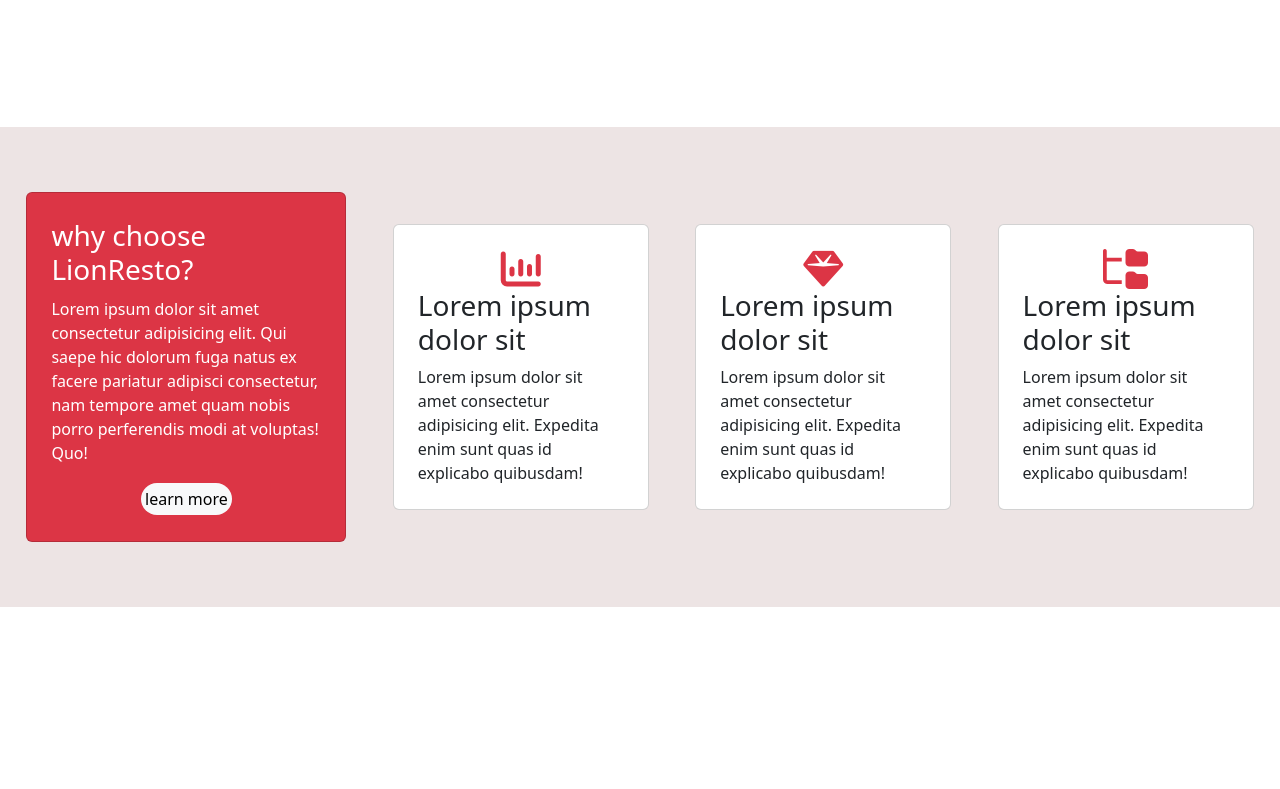
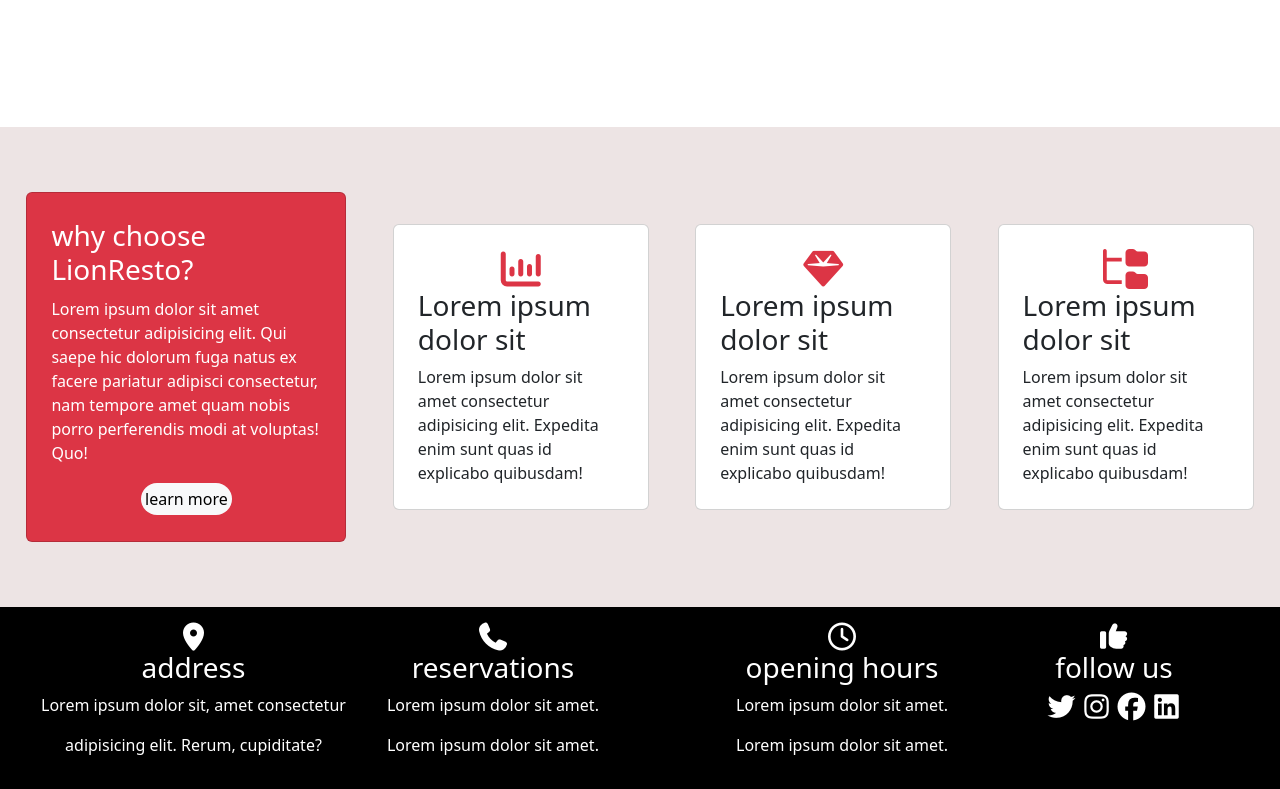
Before and after one commit to abyss4by22/charaf-erroussafi-lionresto-final, a plain HTML site: page index.html in a window 1280 px wide. Shown: the part 1746-2535 px from the top of the page. Before the commit the page ends 2353 px from the top, so only its background shows below. Drawn offline with nearby package versions, Linux system fonts and the light colour scheme.

Commit message:
finished footer

```diff
--- a/index.html
+++ b/index.html
@@ -45,7 +45,9 @@
             <ul class="dropdown-menu">
               <li><a class="dropdown-item" href="#">Action</a></li>
               <li><a class="dropdown-item" href="#">Another action</a></li>
-              <li><hr class="dropdown-divider"></li>
+              <li>
+                <hr class="dropdown-divider">
+              </li>
               <li><a class="dropdown-item" href="#">Something else here</a></li>
             </ul>
           </li>
@@ -60,8 +62,9 @@
       <!-- toggle button -->
       <div class=" w-20 d-flex justify-content-betweeen">
         <button class="btn bg-danger text-white rounded-pill mx-4 mx-md-1">connexion</button>
-        <button class="bg-light border-0 d-lg-none mx-sm-0 mx-md-1 bg-white" data-bs-toggle="offcanvas" data-bs-target="#offcanvas">
-           <span class="navbar-toggler-icon " ></span>
+        <button class="bg-light border-0 d-lg-none mx-sm-0 mx-md-1 bg-white" data-bs-toggle="offcanvas"
+          data-bs-target="#offcanvas">
+          <span class="navbar-toggler-icon "></span>
         </button>
       </div>
     </div>
@@ -95,13 +98,16 @@
       <a href="#" class="nav-link">Gallery</a>
 
 
-          <a class="nav-link dropdown dropdown-toggle" href="#" role="button" data-bs-toggle="dropdown" aria-expanded="false">
+      <a class="nav-link dropdown dropdown-toggle" href="#" role="button" data-bs-toggle="dropdown"
+        aria-expanded="false">
         Dropdown
       </a>
       <ul class="dropdown-menu">
         <li><a class="dropdown-item" href="#">Action</a></li>
         <li><a class="dropdown-item" href="#">Another action</a></li>
-            <li><hr class="dropdown-divider"></li>
+        <li>
+          <hr class="dropdown-divider">
+        </li>
         <li><a class="dropdown-item" href="#">Something else here</a></li>
       </ul>
 
@@ -127,11 +133,13 @@
 
 
     <div class="col d-flex ">
-<div class=" container-lg d-flex  flex-column justify-content-center align-items-center align-items-lg-start px-4">
+      <div
+        class=" container-lg d-flex  flex-column justify-content-center align-items-center align-items-lg-start px-4">
         <p class="display-3 amatic">ENJOY YOUR HEALTHY</p>
         <p class="display-3 amatic">DELICIOUS FOOD</p>
         <div>
-  <p class="container container-lg ">Lorem ipsum dolor sit amet consectetur adipisicing elit. Dolorem iusto maiores laborum veritatis error tempora molestiae autem dicta aliquam! Recusandae.</p>
+          <p class="container container-lg ">Lorem ipsum dolor sit amet consectetur adipisicing elit. Dolorem iusto
+            maiores laborum veritatis error tempora molestiae autem dicta aliquam! Recusandae.</p>
         </div>
 
         <div class="d-flex justify-content-center align-items-center">
@@ -161,17 +169,26 @@
         </div>
       </div>
       <div class="col-lg-5 h-auto  ">
-      <p class="fst-italic ">Lorem ipsum, dolor sit amet consectetur adipisicing elit. Hic porro sit incidunt sapiente maxime, consectetur explicabo error est sint vel?</p>
+        <p class="fst-italic ">Lorem ipsum, dolor sit amet consectetur adipisicing elit. Hic porro sit incidunt sapiente
+          maxime, consectetur explicabo error est sint vel?</p>
         <div class="d-flex">
-        <i class="fa-solid fa-check-double text-danger d-inline px-3"></i><p>Lorem ipsum dolor, sit amet consectetur adipisicing elit. Dicta, autem?</p>
+          <i class="fa-solid fa-check-double text-danger d-inline px-3"></i>
+          <p>Lorem ipsum dolor, sit amet consectetur adipisicing elit. Dicta, autem?</p>
         </div>
         <div class="d-flex">
-        <i class="fa-solid fa-check-double text-danger d-inline px-3"></i><p>Lorem ipsum dolor, sit amet consectetur adipisicing elit. Dicta, autem?</p>
+          <i class="fa-solid fa-check-double text-danger d-inline px-3"></i>
+          <p>Lorem ipsum dolor, sit amet consectetur adipisicing elit. Dicta, autem?</p>
         </div>
         <div class="d-flex">
-        <i class="fa-solid fa-check-double text-danger d-inline px-3"></i><p>Lorem ipsum dolor sit amet consectetur adipisicing elit. Nisi dolor ipsum voluptatibus laudantium non minima facere iure? Consectetur officiis, soluta molestiae reprehenderit sapiente eos iure architecto assumenda, quae odit voluptas?</p>
+          <i class="fa-solid fa-check-double text-danger d-inline px-3"></i>
+          <p>Lorem ipsum dolor sit amet consectetur adipisicing elit. Nisi dolor ipsum voluptatibus laudantium non
+            minima facere iure? Consectetur officiis, soluta molestiae reprehenderit sapiente eos iure architecto
+            assumenda, quae odit voluptas?</p>
         </div>
-      <p>Lorem ipsum, dolor sit amet consectetur adipisicing elit. Sint veritatis labore voluptatem, aspernatur velit nisi. Vero in non veritatis? Voluptatem temporibus culpa voluptates aliquam eligendi similique doloremque ullam, assumenda odit provident dolorem! Provident, ea autem! Magni repudiandae dolor mollitia perspiciatis.</p>
+        <p>Lorem ipsum, dolor sit amet consectetur adipisicing elit. Sint veritatis labore voluptatem, aspernatur velit
+          nisi. Vero in non veritatis? Voluptatem temporibus culpa voluptates aliquam eligendi similique doloremque
+          ullam, assumenda odit provident dolorem! Provident, ea autem! Magni repudiandae dolor mollitia perspiciatis.
+        </p>
 
         <div class="w-100  videobg d-flex justify-content-center align-items-center text-danger">
           <i class="fa-sharp fa-solid fa-circle-play display-2"></i>
@@ -183,36 +200,83 @@
 
   </section>
 
-<section class="sec3 w-100 m-0 p-0 d-flex flex-column flex-lg-row justify-content-lg-evenly align-items-center row-cols-4">
+  <section
+    class="sec3 w-100 m-0 p-0 d-flex flex-column flex-lg-row justify-content-lg-evenly align-items-center row-cols-4">
 
-<div class="card card1 bg-danger text-white d-flex flex-column justify-content-evenly align-items-center p-4 my-3  ">
+    <div
+      class="card card1 bg-danger text-white d-flex flex-column justify-content-evenly align-items-center p-4 my-3  ">
       <h3 class="card-title">why choose LionResto?</h3>
-<p>Lorem ipsum dolor sit amet consectetur adipisicing elit. Qui saepe hic dolorum fuga natus ex facere pariatur adipisci consectetur, nam tempore amet quam nobis porro perferendis modi at voluptas! Quo!</p>
+      <p>Lorem ipsum dolor sit amet consectetur adipisicing elit. Qui saepe hic dolorum fuga natus ex facere pariatur
+        adipisci consectetur, nam tempore amet quam nobis porro perferendis modi at voluptas! Quo!</p>
       <a href="#" class="bg-light rounded-pill text-decoration-none text-black p-1">learn more</a>
     </div>
 
     <div class="card d-flex flex-column justify-content-evenly align-items-center p-4 my-3">
       <i class="fa-solid fa-chart-column fs-1 text-danger"></i>
       <h3 class="card-title">Lorem ipsum dolor sit </h3>
-  <p class="card-text">Lorem ipsum dolor sit amet consectetur adipisicing elit. Expedita enim sunt quas id explicabo quibusdam!</p>
+      <p class="card-text">Lorem ipsum dolor sit amet consectetur adipisicing elit. Expedita enim sunt quas id explicabo
+        quibusdam!</p>
     </div>
 
     <div class="card d-flex flex-column justify-content-evenly align-items-center p-4 my-3">
       <i class="fa-solid fa-gem fs-1 text-danger"></i>
       <h3 class="card-title">Lorem ipsum dolor sit </h3>
-  <p class="card-text">Lorem ipsum dolor sit amet consectetur adipisicing elit. Expedita enim sunt quas id explicabo quibusdam!</p>
+      <p class="card-text">Lorem ipsum dolor sit amet consectetur adipisicing elit. Expedita enim sunt quas id explicabo
+        quibusdam!</p>
     </div>
 
     <div class="card d-flex flex-column justify-content-evenly align-items-center p-4 my-3 ">
       <i class="fa-solid fa-regular fa-folder-tree fs-1 text-danger"></i>
       <h3 class="card-title">Lorem ipsum dolor sit </h3>
-  <p class="card-text">Lorem ipsum dolor sit amet consectetur adipisicing elit. Expedita enim sunt quas id explicabo quibusdam!</p>
+      <p class="card-text">Lorem ipsum dolor sit amet consectetur adipisicing elit. Expedita enim sunt quas id explicabo
+        quibusdam!</p>
     </div>
 
 
   </section>
 
 
+  <!-- footer -->
+  <footer class="bg-black text-white ">
+    <div class=" d-flex flex-column flex-lg-row pt-3 pb-3">
+
+      <div class=" d-flex flex-column flex-md-row justify-content-md-evenly  w-100">
+        <div class="  d-flex flex-column justify-content-center align-items-center">
+          <i class=" fa-solid fa-location-dot fs-3"></i>
+          <h3>address</h3>
+          <p>Lorem ipsum dolor sit, amet consectetur </p>
+          <p>adipisicing elit. Rerum, cupiditate?</p>
+        </div>
+        <div class=" d-flex flex-column justify-content-center align-items-center">
+          <i class="fa-solid fa-phone fs-3"></i>
+          <h3>reservations</h3>
+          <p>Lorem ipsum dolor sit amet.</p>
+          <p>Lorem ipsum dolor sit amet.</p>
+        </div>
+      </div>
+
+      <div class="d-flex flex-column fle flex-md-row justify-content-md-evenly align-items-md-start  w-100">
+        <div class="d-flex flex-column justify-content-center align-items-center">
+          <i class="fa-regular fa-clock fs-3"></i>
+          <h3>opening hours</h3>
+          <p>Lorem ipsum dolor sit amet.</p>
+          <p>Lorem ipsum dolor sit amet.</p>
+        </div>
+        <div class="d-flex flex-column justify-content-center align-items-center">
+          <i class="fa-solid fa-thumbs-up fs-3"></i>
+          <h3>follow us</h3>
+          <div class="d-flex justify-content-evenly w-100">
+            <i class="fa-brands fa-twitter fs-3"></i>
+            <i class="fa-brands fa-instagram fs-3"></i>
+            <i class="fa-brands fa-facebook fs-3"></i>
+            <i class="fa-brands fa-linkedin fs-3"></i>
+          </div>
+        </div>
+      </div>
+
+    </div>
+  </footer>
+
   <script src="./node_modules/bootstrap/dist/js/bootstrap.bundle.js "></script>
 </body>
 
--- a/src/sass/app.scss
+++ b/src/sass/app.scss
@@ -71,3 +71,7 @@
   }
 
 }
+
+footer{
+  min-height: 20vh;
+}
```
Also changed, not shown: public/css/app.css. Lines whose indentation alone changed are shown as unchanged.
